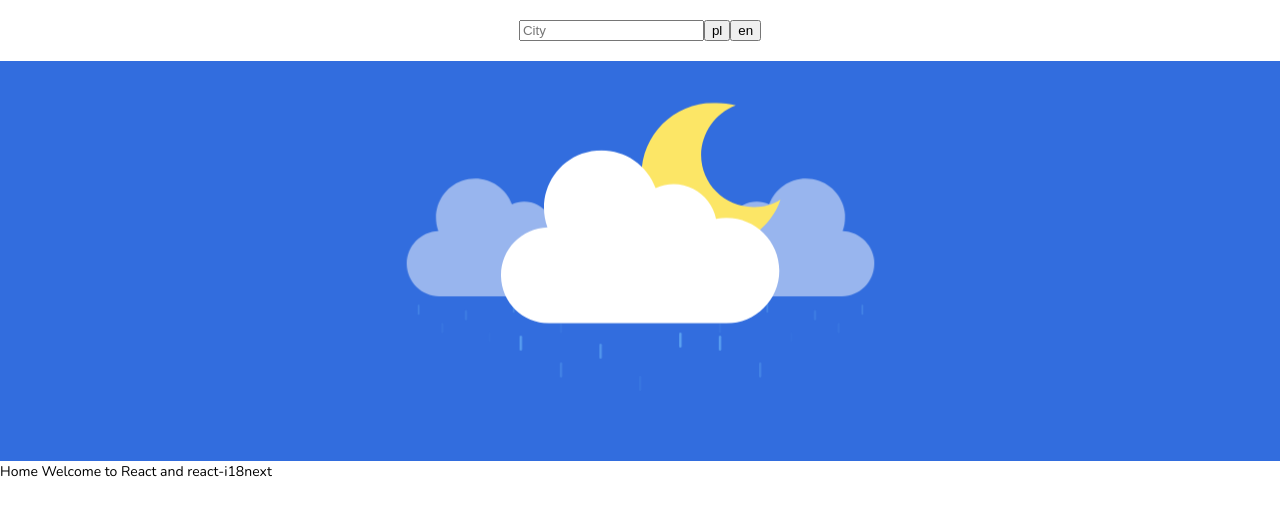
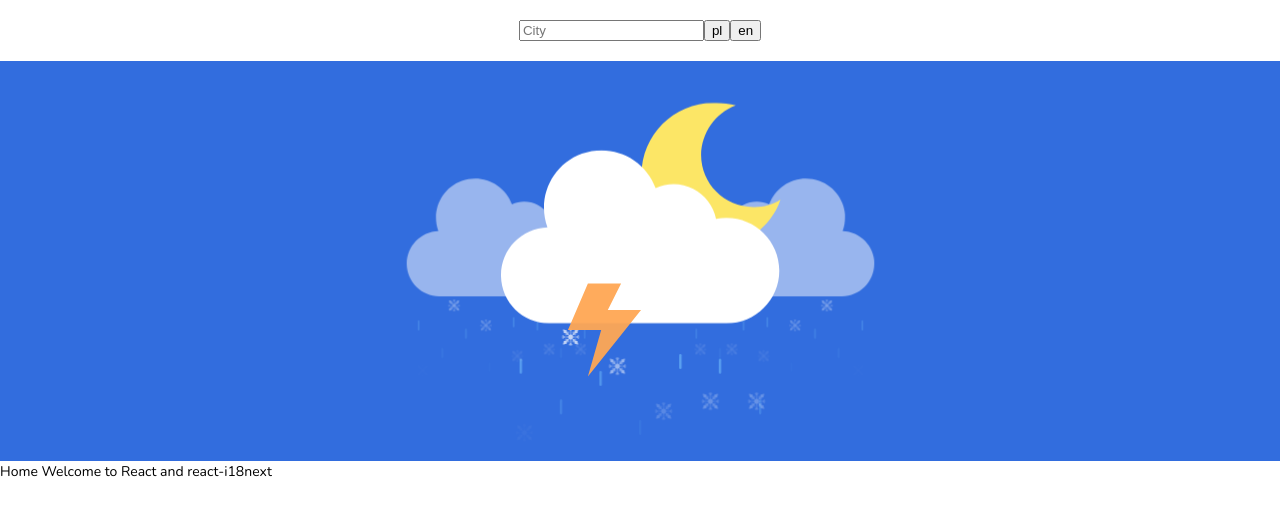
Before and after one commit to aXenDeveloper/react-weather, a React (Create React App) app: page / in a window 1280 px wide. Shown: the top 516 px of the page. Built offline with nearby package versions, Linux system fonts and the light colour scheme.

Commit message:
Add snow

```diff
--- a/src/components/WeatherIcon.tsx
+++ b/src/components/WeatherIcon.tsx
@@ -3,9 +3,9 @@ import Cloud from './WeatherIcons/Cloud';
 const WeatherIcon = () => (
 	<div className="weather_icon">
 		<div className="weather_svg_cloud">
-			<Cloud left getCloudColor={1} getRain />
-			<Cloud getCloudColor={1} getRain timeOfDay="night" />
-			<Cloud right getCloudColor={1} getRain />
+			<Cloud left getCloudColor={1} getRain getSnow />
+			<Cloud getCloudColor={1} getRain timeOfDay="night" getStorm getSnow />
+			<Cloud right getCloudColor={1} getRain getSnow />
 		</div>
 	</div>
 );
--- a/src/components/WeatherIcons/Cloud.tsx
+++ b/src/components/WeatherIcons/Cloud.tsx
@@ -5,6 +5,7 @@ import Rain from './Rain';
 import Storm from './Storm';
 import Sun from './Sun';
 import Moon from './Moon';
+import Snow from './Snow';
 
 type CloudType = {
 	left?: boolean;
@@ -13,6 +14,7 @@ type CloudType = {
 	getCloudColor?: 1 | 2 | 3;
 	getStorm?: boolean;
 	timeOfDay?: 'day' | 'night';
+	getSnow?: boolean;
 };
 
 const CloudStyle = styled.div`
@@ -58,7 +60,7 @@ const TimeOfDayStyle = styled.div`
 	z-index: 10;
 `;
 
-const Cloud: FC<CloudType> = ({ left, right, getRain, getCloudColor, getStorm, timeOfDay }) => (
+const Cloud: FC<CloudType> = ({ left, right, getRain, getCloudColor, getStorm, timeOfDay, getSnow }) => (
 	<CloudStyle left={left} right={right} getCloudColor={getCloudColor}>
 		{!left && !right && timeOfDay === 'night' && (
 			<TimeOfDayStyle timeOfDay={timeOfDay}>
@@ -76,6 +78,7 @@ const Cloud: FC<CloudType> = ({ left, right, getRain, getCloudColor, getStorm, t
 
 		{getRain && <Rain />}
 		{!left && !right && getStorm && <Storm />}
+		{getSnow && <Snow />}
 	</CloudStyle>
 );
 
--- a/src/components/WeatherIcons/Rain.tsx
+++ b/src/components/WeatherIcons/Rain.tsx
@@ -36,17 +36,6 @@ const RainStyle = styled.div`
 		&:nth-child(10) {
 			animation-duration: 0.85s;
 		}
-
-		@keyframes drop {
-			from {
-				transform: translateY(-35px);
-				opacity: 1;
-			}
-			to {
-				transform: translateY(120px);
-				opacity: 0;
-			}
-		}
 	}
 `;
 
--- /dev/null
+++ b/src/components/WeatherIcons/Snow.tsx
@@ -0,0 +1,85 @@
+import styled from 'styled-components';
+
+const SnowDropStyle = styled.div`
+	position: absolute;
+	display: flex;
+	justify-content: space-around;
+	bottom: 0;
+	left: 0;
+	right: 0;
+`;
+
+const SnowStyle = styled.svg`
+	width: 30px;
+	height: 30px;
+	animation: drop 2s linear infinite;
+
+	&:nth-child(5) {
+		animation-duration: 2s;
+	}
+	&:nth-child(4) {
+		animation-duration: 1.95s;
+	}
+	&:nth-child(3) {
+		animation-duration: 2.2s;
+	}
+	&:nth-child(2) {
+		animation-duration: 2.4s;
+	}
+	&:nth-child(1) {
+		animation-duration: 1.85s;
+	}
+
+	path {
+		fill: #fff;
+	}
+`;
+
+const Snow = () => {
+	const drops = [];
+
+	for (let i = 0; i <= 5; i++) {
+		drops.push(
+			<SnowStyle
+				key={`drop:${i}`}
+				height="400pt"
+				viewBox="0 0 400 400"
+				width="400pt"
+				xmlns="http://www.w3.org/2000/svg"
+			>
+				<g>
+					<path d="m200 400c-4.417969 0-8-3.582031-8-8v-144c0-4.417969 3.582031-8 8-8s8 3.582031 8 8v144c0 4.417969-3.582031 8-8 8zm0 0" />
+					<path d="m232 384c-2.121094 0-4.15625-.84375-5.65625-2.34375l-26.34375-26.34375-26.34375 26.34375c-3.140625 3.03125-8.128906 2.988281-11.214844-.097656-3.085937-3.085938-3.128906-8.074219-.097656-11.214844l32-32c3.125-3.121094 8.1875-3.121094 11.3125 0l32 32c2.285156 2.289062 2.972656 5.730469 1.734375 8.71875s-4.15625 4.9375-7.390625 4.9375zm0 0" />
+					<path d="m200 160c-4.417969 0-8-3.582031-8-8v-144c0-4.417969 3.582031-8 8-8s8 3.582031 8 8v144c0 4.417969-3.582031 8-8 8zm0 0" />
+					<path d="m200 64c-2.121094 0-4.15625-.84375-5.65625-2.34375l-32-32c-3.03125-3.140625-2.988281-8.128906.097656-11.214844 3.085938-3.085937 8.074219-3.128906 11.214844-.097656l26.34375 26.34375 26.34375-26.34375c3.140625-3.03125 8.128906-2.988281 11.214844.097656 3.085937 3.085938 3.128906 8.074219.097656 11.214844l-32 32c-1.5 1.5-3.535156 2.34375-5.65625 2.34375zm0 0" />
+					<path d="m392 208h-144c-4.417969 0-8-3.582031-8-8s3.582031-8 8-8h144c4.417969 0 8 3.582031 8 8s-3.582031 8-8 8zm0 0" />
+					<path d="m376 240c-2.121094 0-4.15625-.84375-5.65625-2.34375l-32-32c-3.121094-3.125-3.121094-8.1875 0-11.3125l32-32c3.140625-3.03125 8.128906-2.988281 11.214844.097656 3.085937 3.085938 3.128906 8.074219.097656 11.214844l-26.34375 26.34375 26.34375 26.34375c2.285156 2.289062 2.972656 5.730469 1.734375 8.71875s-4.15625 4.9375-7.390625 4.9375zm0 0" />
+					<path d="m152 208h-144c-4.417969 0-8-3.582031-8-8s3.582031-8 8-8h144c4.417969 0 8 3.582031 8 8s-3.582031 8-8 8zm0 0" />
+					<path d="m24 240c-3.234375 0-6.152344-1.949219-7.390625-4.9375s-.550781-6.429688 1.734375-8.71875l26.34375-26.34375-26.34375-26.34375c-3.03125-3.140625-2.988281-8.128906.097656-11.214844 3.085938-3.085937 8.074219-3.128906 11.214844-.097656l32 32c3.121094 3.125 3.121094 8.1875 0 11.3125l-32 32c-1.5 1.5-3.535156 2.34375-5.65625 2.34375zm0 0" />
+				</g>
+				<path d="m360 360-64-16-16-64 64 16zm0 0" />
+				<path d="m360 368c-.652344 0-1.304688-.082031-1.9375-.238281l-64-16c-2.863281-.714844-5.105469-2.953125-5.824219-5.816407l-16-64c-.679687-2.726562.117188-5.609374 2.101563-7.597656 1.988281-1.988281 4.871094-2.789062 7.597656-2.109375l64 16c2.863281.714844 5.105469 2.953125 5.824219 5.816407l16 64c.597656 2.390624.0625 4.925781-1.453125 6.867187-1.519532 1.941406-3.84375 3.078125-6.308594 3.078125zm-57.40625-30.601562 46.398438 11.601562-11.601563-46.398438-46.398437-11.601562zm0 0" />
+				<path d="m280 288c-2.121094 0-4.15625-.84375-5.65625-2.34375l-48-48c-3.03125-3.140625-2.988281-8.128906.097656-11.214844 3.085938-3.085937 8.074219-3.128906 11.214844-.097656l48 48c2.285156 2.289062 2.972656 5.730469 1.734375 8.71875s-4.15625 4.9375-7.390625 4.9375zm0 0" />
+				<path d="m248 320c-2.320312.003906-4.53125-1.003906-6.050781-2.757812-1.523438-1.753907-2.207031-4.082032-1.878907-6.378907l8-56c.503907-3.515625 3.269532-6.277343 6.785157-6.785156l56-8c4.375-.625 8.429687 2.410156 9.054687 6.785156.628906 4.375-2.40625 8.429688-6.78125 9.058594l-50.066406 7.148437-7.152344 50.066407c-.5625 3.9375-3.933594 6.859375-7.910156 6.863281zm0 0" />
+				<path d="m40 360 64-16 16-64-64 16zm0 0" />
+				<path d="m40 368c-2.464844 0-4.789062-1.136719-6.308594-3.078125-1.515625-1.941406-2.050781-4.476563-1.453125-6.867187l16-64c.71875-2.863282 2.960938-5.101563 5.824219-5.816407l64-16c2.726562-.679687 5.609375.121094 7.597656 2.109375 1.984375 1.988282 2.78125 4.871094 2.101563 7.597656l-16 64c-.71875 2.863282-2.960938 5.101563-5.824219 5.816407l-64 16c-.632812.15625-1.285156.238281-1.9375.238281zm22.59375-65.398438-11.601562 46.398438 46.398437-11.601562 11.601563-46.398438zm0 0" />
+				<path d="m120 288c-3.234375 0-6.152344-1.949219-7.390625-4.9375s-.550781-6.429688 1.734375-8.71875l48-48c3.140625-3.03125 8.128906-2.988281 11.214844.097656 3.085937 3.085938 3.128906 8.074219.097656 11.214844l-48 48c-1.5 1.5-3.535156 2.34375-5.65625 2.34375zm0 0" />
+				<path d="m152 320c-3.976562-.003906-7.347656-2.925781-7.910156-6.863281l-7.152344-50.066407-50.066406-7.148437c-4.375-.628906-7.410156-4.683594-6.78125-9.058594.625-4.375 4.679687-7.410156 9.054687-6.785156l56 8c3.515625.507813 6.28125 3.269531 6.785157 6.785156l8 56c.328124 2.296875-.355469 4.625-1.878907 6.378907-1.519531 1.753906-3.730469 2.761718-6.050781 2.757812zm0 0" />
+				<path d="m360 40-64 16-16 64 64-16zm0 0" />
+				<path d="m280 128c-2.464844 0-4.789062-1.136719-6.308594-3.078125-1.515625-1.941406-2.050781-4.476563-1.453125-6.867187l16-64c.71875-2.863282 2.960938-5.101563 5.824219-5.816407l64-16c2.726562-.679687 5.609375.121094 7.597656 2.109375 1.984375 1.988282 2.78125 4.871094 2.101563 7.597656l-16 64c-.71875 2.863282-2.960938 5.101563-5.824219 5.816407l-64 16c-.632812.15625-1.285156.238281-1.9375.238281zm22.59375-65.398438-11.601562 46.398438 46.398437-11.601562 11.601563-46.398438zm0 0" />
+				<path d="m232 176c-3.234375 0-6.152344-1.949219-7.390625-4.9375s-.550781-6.429688 1.734375-8.71875l48-48c3.140625-3.03125 8.128906-2.988281 11.214844.097656 3.085937 3.085938 3.128906 8.074219.097656 11.214844l-48 48c-1.5 1.5-3.535156 2.34375-5.65625 2.34375zm0 0" />
+				<path d="m312 160c-.382812 0-.765625-.027344-1.144531-.078125l-56-8c-3.515625-.507813-6.28125-3.269531-6.785157-6.785156l-8-56c-.625-4.375 2.410157-8.429688 6.785157-9.058594 4.375-.625 8.429687 2.410156 9.054687 6.785156l7.152344 50.066407 50.066406 7.148437c4.15625.59375 7.148438 4.300781 6.851563 8.488281s-3.78125 7.433594-7.980469 7.433594zm0 0" />
+				<path d="m40 40 64 16 16 64-64-16zm0 0" />
+				<path d="m120 128c-.652344 0-1.304688-.082031-1.9375-.238281l-64-16c-2.863281-.714844-5.105469-2.953125-5.824219-5.816407l-16-64c-.679687-2.726562.117188-5.609374 2.101563-7.597656 1.988281-1.988281 4.871094-2.789062 7.597656-2.109375l64 16c2.863281.714844 5.105469 2.953125 5.824219 5.816407l16 64c.597656 2.390624.0625 4.925781-1.453125 6.867187-1.519532 1.941406-3.84375 3.078125-6.308594 3.078125zm-57.40625-30.601562 46.398438 11.601562-11.601563-46.398438-46.398437-11.601562zm0 0" />
+				<path d="m168 176c-2.121094 0-4.15625-.84375-5.65625-2.34375l-48-48c-3.03125-3.140625-2.988281-8.128906.097656-11.214844 3.085938-3.085937 8.074219-3.128906 11.214844-.097656l48 48c2.285156 2.289062 2.972656 5.730469 1.734375 8.71875s-4.15625 4.9375-7.390625 4.9375zm0 0" />
+				<path d="m88 160c-4.199219 0-7.683594-3.246094-7.980469-7.433594s2.695313-7.894531 6.851563-8.488281l50.066406-7.148437 7.152344-50.066407c.625-4.375 4.679687-7.410156 9.054687-6.785156 4.375.628906 7.410157 4.683594 6.785157 9.058594l-8 56c-.503907 3.515625-3.269532 6.277343-6.785157 6.785156l-56 8c-.378906.050781-.761719.078125-1.144531.078125zm0 0" />
+				<path d="m248 200c0 26.507812-21.492188 48-48 48s-48-21.492188-48-48 21.492188-48 48-48 48 21.492188 48 48zm0 0" />
+				<path d="m200 256c-30.929688 0-56-25.070312-56-56s25.070312-56 56-56 56 25.070312 56 56c-.035156 30.914062-25.085938 55.964844-56 56zm0-96c-22.089844 0-40 17.910156-40 40s17.910156 40 40 40 40-17.910156 40-40c-.027344-22.082031-17.917969-39.972656-40-40zm0 0" />
+			</SnowStyle>
+		);
+	}
+
+	return <SnowDropStyle>{drops}</SnowDropStyle>;
+};
+
+export default Snow;
--- a/src/styles/_animation.scss
+++ b/src/styles/_animation.scss
@@ -56,3 +56,14 @@
         transform: rotate(360deg);
     }
 }
+
+@keyframes drop {
+    from {
+        transform: translateY(-35px);
+        opacity: 1;
+    }
+    to {
+        transform: translateY(200px);
+        opacity: 0;
+    }
+}
```
